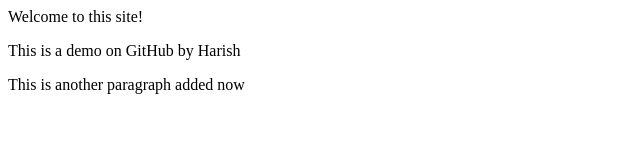
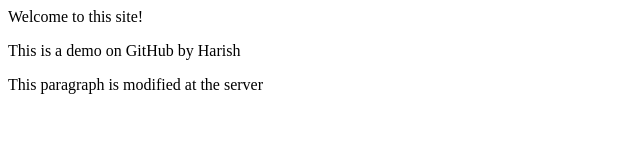
Before and after one commit to harishmhk/vscodegit1, a plain HTML site: page index.htm in a window 1280 px wide. Shown: the full height of the page, 0-640 px from the left. Drawn offline with Linux system fonts and the light colour scheme.

Commit message:
Update index.htm

```diff
--- a/index.htm
+++ b/index.htm
@@ -5,5 +5,5 @@
   <body>
     <p>Welcome to this site!</p>
     <p>This is a demo on GitHub by Harish</p>
-    <p>This is another paragraph added now</p>
+    <p>This paragraph is modified at the server</p>
 </html>
```
